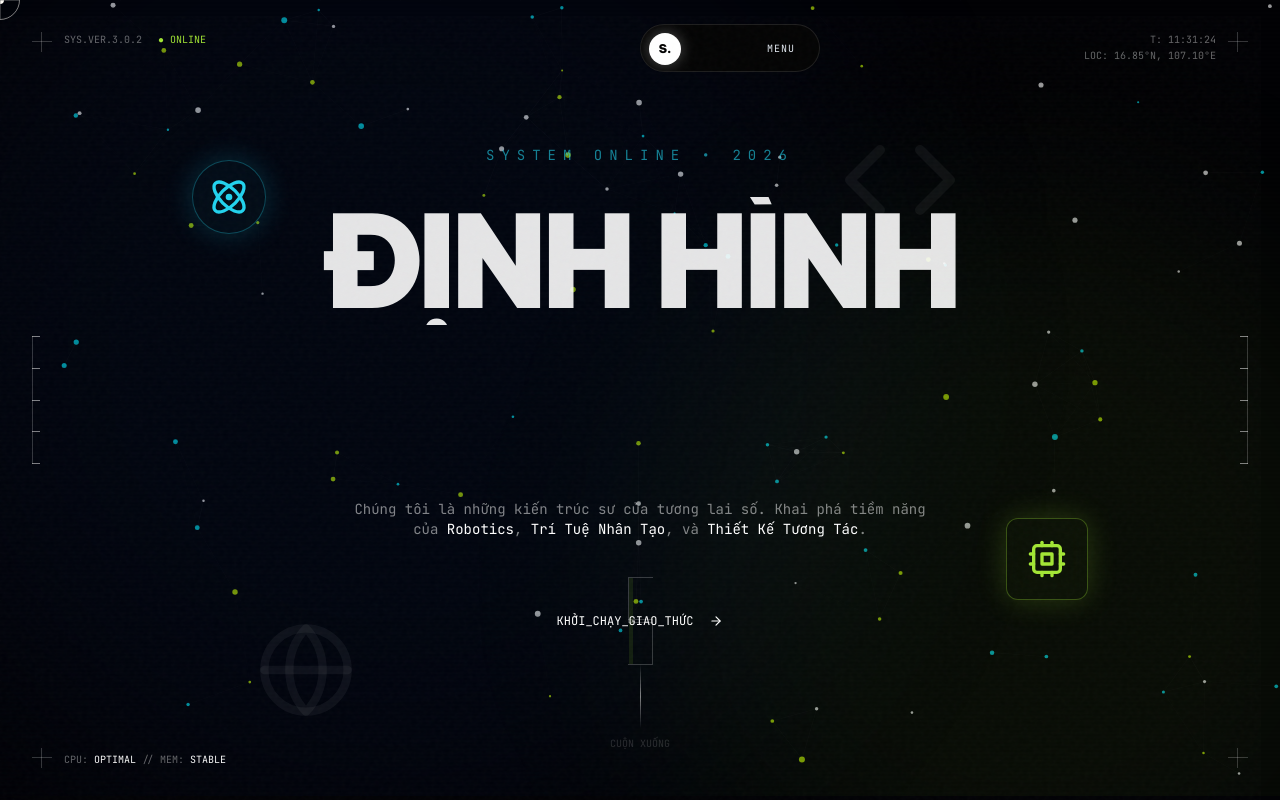
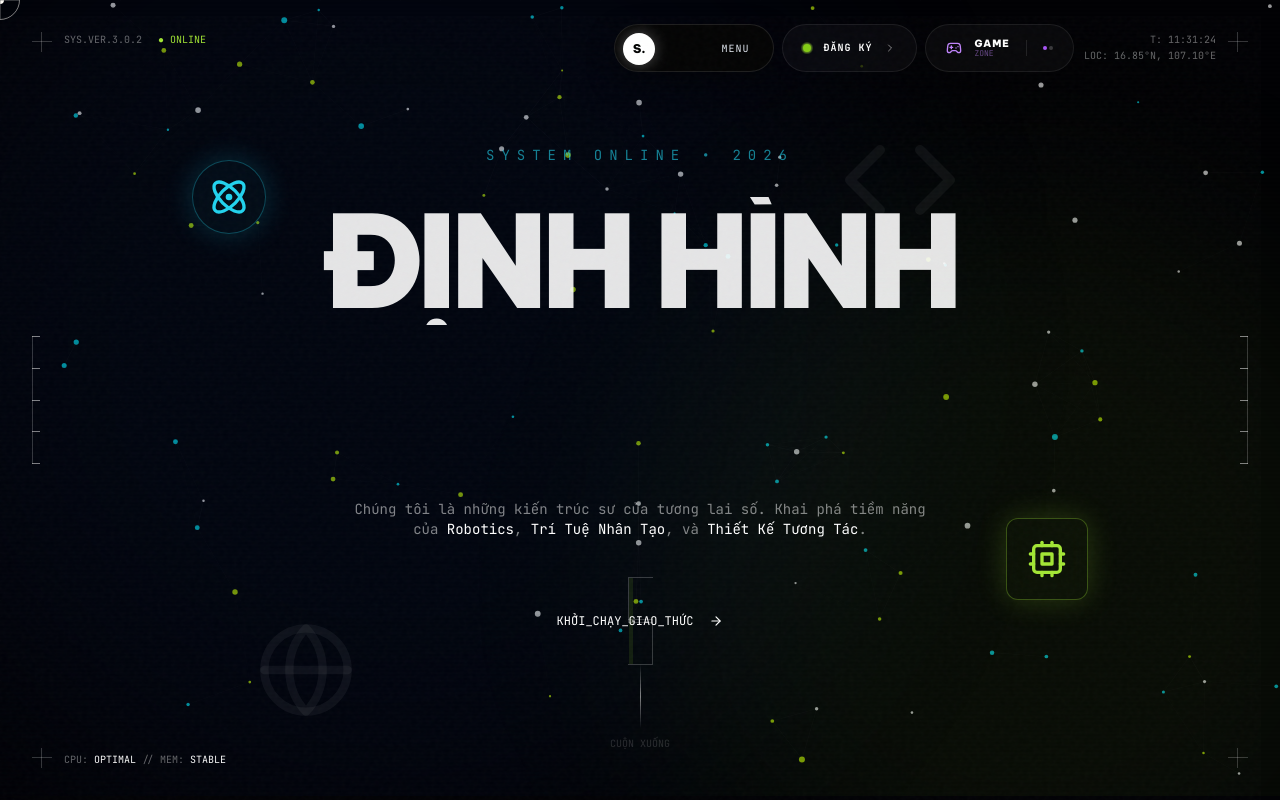
Before and after one commit to Arcis-u/ag-web, a React (Vite) app: page / in a window 1280 px wide. Shown: the top 800 px of the page. Built offline with nearby package versions, Linux system fonts and the light colour scheme; a web font is replaced by a local one.

Commit message:
feat: Implement Unified Navigation, Game Zone MPA, and update README

```diff
--- a/App.jsx
+++ b/App.jsx
@@ -7,7 +7,7 @@ import {
     Rocket, Users, Award, Lightbulb, Target, ArrowRight, BookOpen,
     FlaskConical, Trophy, HelpCircle, MessageSquare, Quote, Zap, Menu, X,
     Terminal, Globe, Activity, Layers, Database, Hash, Crosshair, Layout, Wrench, RotateCw, Skull,
-    Fingerprint, Search
+    Fingerprint, Search, Gamepad2
 } from 'lucide-react';
 
 // Images
@@ -725,49 +725,70 @@ const Magnetic = ({ children, strength = 0.5 }) => {
 /*                                SECTIONS                                      */
 /* ============================================================================ */
 
-// DYNAMIC ISLAND NAVIGATION
+// DYNAMIC ISLAND NAVIGATION & SMART ACTION
+// DYNAMIC ISLAND NAVIGATION & GAME BAR
 const Navigation = () => {
     const [isOpen, setIsOpen] = useState(false);
+    const { scrollY } = useScroll();
+    const [hidden, setHidden] = useState(false);
+
+    // Smart Scroll Logic
+    useEffect(() => {
+        return scrollY.onChange((latest) => {
+            const previous = scrollY.getPrevious();
+            if (latest > previous && latest > 150) {
+                setHidden(true);
+            } else {
+                setHidden(false);
+            }
+        });
+    }, [scrollY]);
 
     const handleSmoothScroll = (e, href) => {
+        if (href.startsWith('#')) {
             e.preventDefault();
             setIsOpen(false);
             const targetId = href.replace('#', '');
-
             if (window.lenis) {
                 window.lenis.scrollTo(`#${targetId}`);
             } else {
                 const elem = document.getElementById(targetId);
-            if (elem) {
-                elem.scrollIntoView({ behavior: 'smooth' });
+                if (elem) elem.scrollIntoView({ behavior: 'smooth' });
             }
         }
     };
 
     return (
         <motion.nav
-            initial={{ opacity: 0, y: -20 }}
-            animate={{ opacity: 1, y: 0 }}
-            className="fixed top-6 left-1/2 -translate-x-1/2 z-50" // Removed mix-blend-difference
-        >
+            variants={{
+                visible: { y: 0, opacity: 1 },
+                hidden: { y: -100, opacity: 0 }
+            }}
+            animate={hidden ? "hidden" : "visible"}
+            transition={{ duration: 0.35, ease: "easeInOut" }}
+            className="fixed top-6 left-[48%] -translate-x-1/2 z-50 flex items-start gap-2" // Unified flexible bar, shifted Left (48%)
+        >
+
+
+            {/* 2. MAIN MENU (Dynamic Island) */}
             <motion.div
                 layout
                 className="glass-panel rounded-3xl overflow-hidden backdrop-blur-xl"
                 style={{
-                    backgroundColor: 'rgba(5, 5, 5, 0.95)', // Increased opacity
+                    backgroundColor: 'rgba(5, 5, 5, 0.95)',
                     borderColor: 'rgba(255,255,255,0.1)',
-                    boxShadow: isOpen ? '0 20px 50px -10px rgba(0,0,0,0.8)' : 'none'
+                    boxShadow: isOpen ? '0 20px 50px -10px rgba(0,0,0,0.8)' : '0 10px 30px -5px rgba(0,0,0,0.5)'
                 }}
                 animate={{
-                    width: isOpen ? 280 : 180, // Compact width
-                    height: isOpen ? "auto" : 48, // Reduced height
+                    width: isOpen ? 280 : 160,
+                    height: isOpen ? "auto" : 48,
                     borderRadius: isOpen ? 20 : 100
                 }}
                 transition={{ type: "spring", stiffness: 300, damping: 30 }}
             >
                 <div className="flex flex-col relative">
                     {/* Header / Trigger */}
-                    <div className="flex items-center justify-between px-2 h-12 w-full z-20"> {/* Reduced height to 12 */}
+                    <div className="flex items-center justify-between px-2 h-12 w-full z-20">
                         <div className="w-8 h-8 rounded-full bg-white flex items-center justify-center pointer-events-none shadow-[0_0_15px_rgba(255,255,255,0.3)]">
                             <span className="font-black text-black text-xs">S.</span>
                         </div>
@@ -795,7 +816,7 @@ const Navigation = () => {
                                         { label: 'Thuật Toán', href: '#algorithm', sub: 'Core_Logic' },
                                         { label: 'Hệ Thống', href: '#system', sub: 'Sys_Config' },
                                         { label: 'Phân Ban', href: '#tracks', sub: 'Unit_Select' },
-                                        { label: 'Gia Nhập', href: '#apply', sub: 'Join_Protocol' }
+
                                     ].map((item, i) => (
                                         <motion.a
                                             key={item.label}
@@ -827,6 +848,53 @@ const Navigation = () => {
                     </AnimatePresence>
                 </div>
             </motion.div>
+            {/* 2. REGISTER BUTTON (Middle) */}
+            <motion.a
+                href="#apply"
+                onClick={(e) => handleSmoothScroll(e, '#apply')}
+                className="glass-panel h-12 px-5 flex items-center gap-3 rounded-full bg-black/95 border border-white/10 hover:border-lime-400/50 hover:bg-lime-900/10 transition-all duration-300 group overflow-hidden relative cursor-pointer"
+                whileHover={{ scale: 1.05 }}
+                whileTap={{ scale: 0.95 }}
+            >
+                <div className="absolute inset-0 bg-gradient-to-r from-lime-400/0 via-lime-400/10 to-lime-400/0 translate-x-[-100%] group-hover:translate-x-[100%] transition-transform duration-700" />
+
+                {/* Visual Pulse */}
+                <span className="relative flex h-2 w-2">
+                    <span className="animate-ping absolute inline-flex h-full w-full rounded-full bg-lime-400 opacity-75"></span>
+                    <span className="relative inline-flex rounded-full h-2 w-2 bg-lime-500"></span>
+                </span>
+
+                <span className="font-mono text-[10px] font-bold text-white tracking-widest group-hover:text-lime-400 transition-colors">
+                    ĐĂNG KÝ
+                </span>
+
+                <ChevronDown className="w-3 h-3 text-white/50 group-hover:text-lime-400 -rotate-90 group-hover:rotate-0 transition-transform duration-300" />
+            </motion.a>
+
+            {/* 3. GAME MODULE (Right) */}
+            <motion.a
+                href="/game"
+                className="glass-panel h-12 px-4 md:px-5 flex items-center gap-3 rounded-full bg-black/95 border border-white/10 hover:border-purple-500/50 hover:bg-purple-900/10 transition-all duration-300 group overflow-hidden relative cursor-pointer"
+                whileHover={{ scale: 1.05 }}
+                whileTap={{ scale: 0.95 }}
+            >
+                <div className="absolute inset-0 bg-gradient-to-r from-purple-500/0 via-purple-500/10 to-purple-500/0 translate-x-[-100%] group-hover:translate-x-[100%] transition-transform duration-700" />
+
+                <Gamepad2 className="w-4 h-4 text-purple-400 group-hover:rotate-12 transition-transform" />
+
+                {/* Text Stack */}
+                <div className="flex flex-col leading-none">
+                    <span className="font-black text-[10px] text-white tracking-widest group-hover:text-purple-400 transition-colors">GAME</span>
+                    <span className="font-mono text-[8px] text-purple-400/50 group-hover:text-purple-400 transition-colors">ZONE</span>
+                </div>
+
+                {/* Tech Decor */}
+                <div className="hidden md:block w-[1px] h-4 bg-white/10 mx-1" />
+                <div className="hidden md:flex gap-0.5">
+                    <div className="w-1 h-1 rounded-full bg-purple-500 animate-pulse" />
+                    <div className="w-1 h-1 rounded-full bg-white/20" />
+                </div>
+            </motion.a>
         </motion.nav>
     );
 };
@@ -2795,9 +2863,9 @@ const ProjectArchives = () => {
     const projects = [
         {
             id: "ARCH_01",
-            name: "ALPHA ROVER",
+            name: "ALPHA DRONE",
             category: "Robotics",
-            desc: "Xe tự hành thám hiểm địa hình với khả năng vẽ bản đồ LIDAR thời gian thực.",
+            desc: "Drone xử lí cỏ dại tích hợp điều hòa không khí và độ ẩm.",
             stats: { power: 85, ai: 40, mech: 95 },
             status: "DEPLOYED",
             icon: Wrench,
@@ -2808,7 +2876,7 @@ const ProjectArchives = () => {
             id: "ARCH_02",
             name: "NEURAL NET",
             category: "AI / Vision",
-            desc: "Mạng nơ-ron tích chập (CNN) phát hiện bệnh lý thực vật qua hình ảnh drone.",
+            desc: "Ứng dụng học sâu trong dự đoán trạng thái trẻ sơ sinh",
             stats: { power: 90, ai: 98, mech: 20 },
             status: "LEARNING",
             icon: Cpu,
@@ -2819,7 +2887,7 @@ const ProjectArchives = () => {
             id: "ARCH_03",
             name: "BIO SYNTH",
             category: "Biotech",
-            desc: "Hệ thống nhà kính thông minh tự cân bằng độ ẩm và dưỡng chất.",
+            desc: "Hệ thống nhà kính thông minh tự cân bằng độ ẩm và điều hòa không khí.",
             stats: { power: 60, ai: 75, mech: 50 },
             status: "PROTOTYPE",
             icon: FlaskConical,
@@ -3014,9 +3082,9 @@ const ProjectArchives = () => {
 // TRANSMISSION LOG (Testimonials)
 const TransmissionLog = () => {
     const logs = [
-        { id: "LOG_882", user: "H. Minh", role: "Cựu SV '24", msg: "CLB là chất xúc tác cho sự nghiệp CS của tôi. Thực sự là một chiều không gian khác." },
-        { id: "LOG_991", user: "L. An", role: "Đội Trưởng Robotics", msg: "Chúng tôi không chỉ chế tạo robot; chúng tôi xây dựng cơ sở hạ tầng tương lai." },
-        { id: "LOG_102", user: "T. Bảo", role: "GĐ Sáng Tạo", msg: "Nơi nghệ thuật gặp gỡ thuật toán. Sự hỗn loạn hoàn hảo." }
+        { id: "LOG_882", user: "N. Anh", role: "Tác giả 'Máy phát điện vỉnh cữu hao phí xấp xỉ 0%'", msg: "CLB là chất xúc tác cho sự nghiệp nghiên cứu của tôi. Họ đã giúp tôi hoàn thành dự án vươn tầm thế giới." },
+        { id: "LOG_991", user: "Stephen Hawking", role: "Nhà khoa học", msg: "Nếu không có CLB STEM này, tôi đã không thể giải mã được bí ẩn đằng sau Lỗ Đen Vũ trụ" },
+        { id: "LOG_102", user: "rip_indra", role: "Nhà phát triển Blox Fruit", msg: "CLB này là nơi đã giúp tôi có được những kiến thức kinh nghiệm mà không nơi nào có và đã góp phần hiện thực hóa Blox Fruit" }
     ];
 
     return (
--- a/vite.config.js
+++ b/vite.config.js
@@ -4,4 +4,12 @@ import react from '@vitejs/plugin-react'
 // https://vitejs.dev/config/
 export default defineConfig({
     plugins: [react()],
+    build: {
+        rollupOptions: {
+            input: {
+                main: 'index.html',
+                game: 'game.html',
+            },
+        },
+    },
 })
```
Also changed, not shown: game.html (added, +16 -0 lines), src/Game.jsx (added, +68 -0 lines), 1 other file (tests, documents, lock files or other folders). Lines whose indentation alone changed are shown as unchanged.
